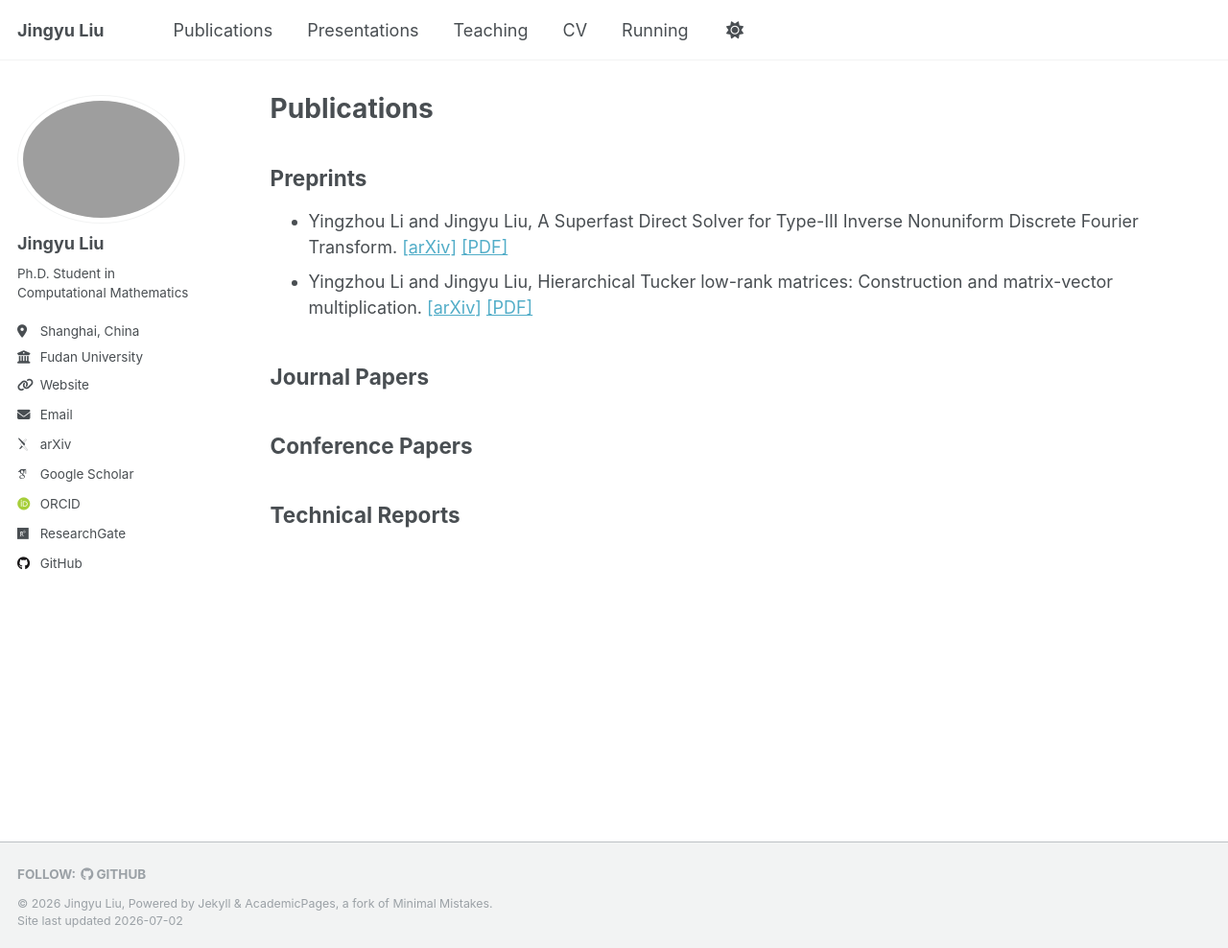
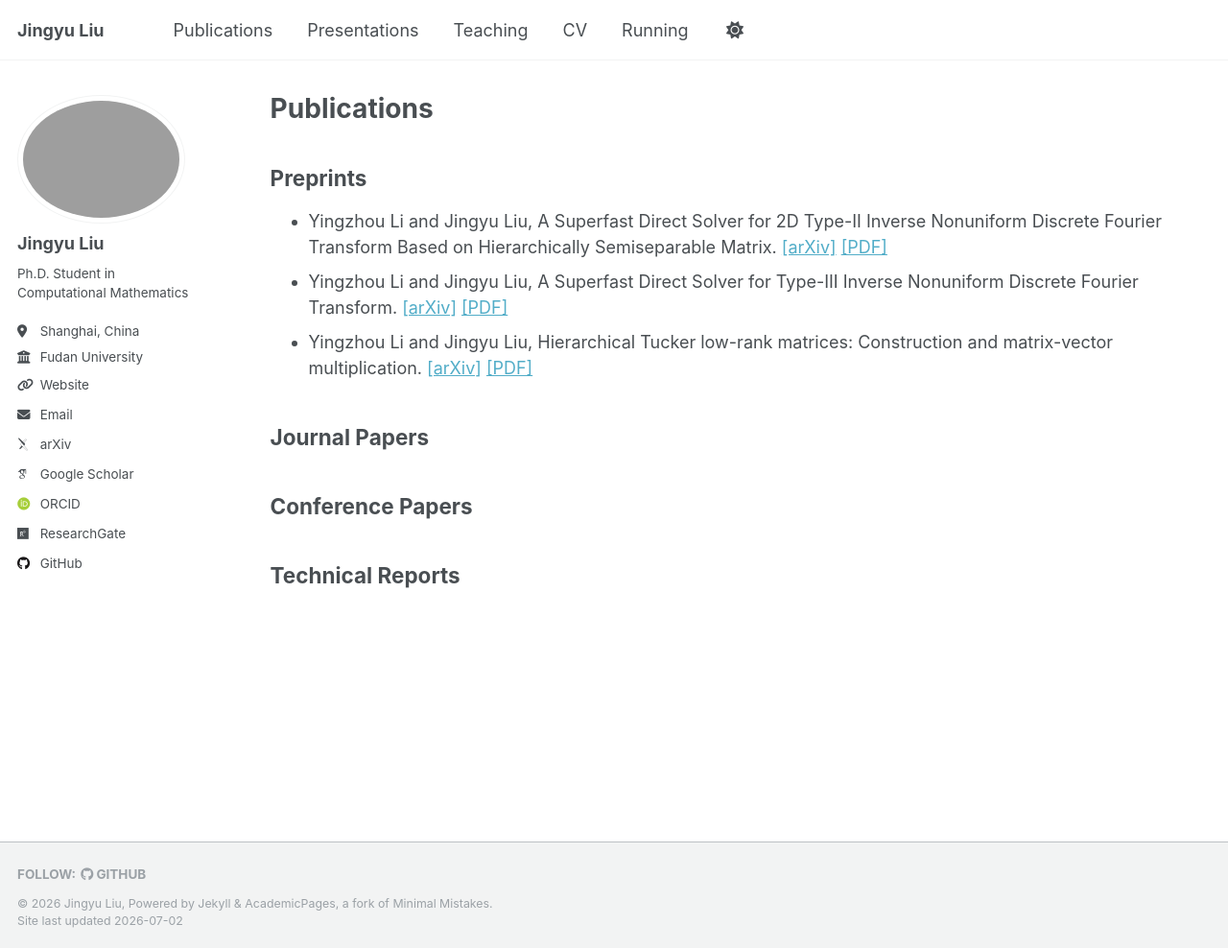
Before and after one commit to JingyuLiuMath/JingyuLiuMath.github.io, a Jekyll site: the page built from _pages/publications.md, in a window 1280 px wide and 988 px high. Shown: the whole window at 96% size. Built offline with Jekyll 4.4.1, drawn with Linux system fonts in a browser that asks for light colours; some web fonts are replaced.

Commit message:
update nudft2_2d

```diff
--- a/_pages/publications.md
+++ b/_pages/publications.md
@@ -9,6 +9,7 @@ author_profile: true
 
 ## Preprints
 
+- Yingzhou Li and Jingyu Liu, A Superfast Direct Solver for 2D Type-II Inverse Nonuniform Discrete Fourier Transform Based on Hierarchically Semiseparable Matrix. [[arXiv]](https://arxiv.org/abs/2607.00928) [[PDF]](https://jingyuliumath.github.io/files/inudft2_2d.pdf)
 - Yingzhou Li and Jingyu Liu, A Superfast Direct Solver for Type-III Inverse Nonuniform Discrete Fourier Transform. [[arXiv]](https://arxiv.org/abs/2512.03733) [[PDF]](https://jingyuliumath.github.io/files/inudft3.pdf)
 - Yingzhou Li and Jingyu Liu, Hierarchical Tucker low-rank matrices: Construction and matrix-vector multiplication. [[arXiv]](https://arxiv.org/abs/2508.05958) [[PDF]](https://jingyuliumath.github.io/files/htlr.pdf)
 
```
Also changed, not shown: _pages/presentations.md (+1 -1 lines), 1 other file.
